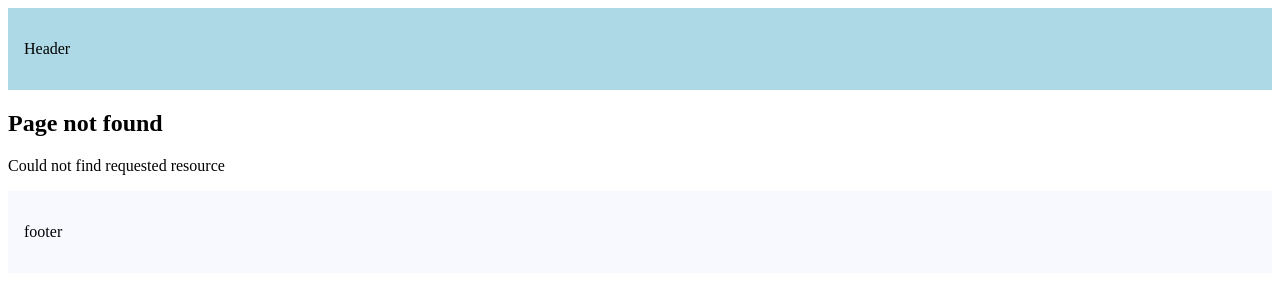
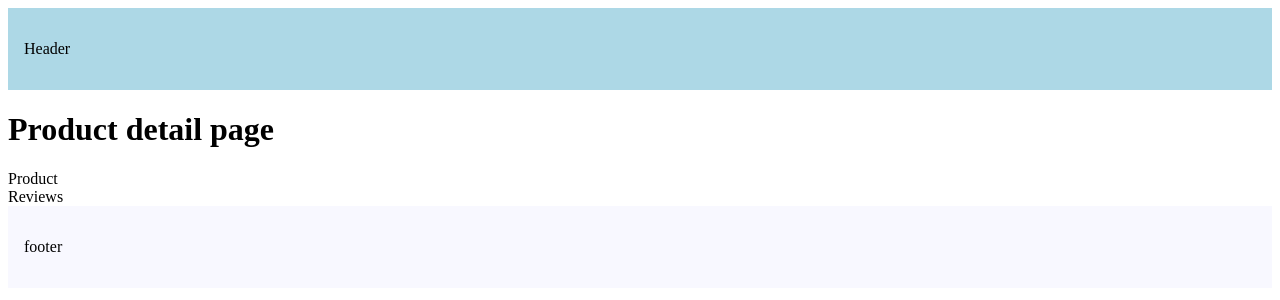
Before and after one commit to LinasData/next, a Next.js app: page /product-detail in a window 1280 px wide. Before the commit this address had no page. Shown: the top 300 px of the page. Built offline with nearby package versions, Linux system fonts and the light colour scheme.

Commit message:
feat: :zap: Streaming rendering introduced

```diff
--- /dev/null
+++ b/src/app/product-detail/page.tsx
@@ -0,0 +1,18 @@
+import { Suspense } from "react";
+
+import { Product } from "@/components/product";
+import { Reviews } from "@/components/reviews";
+
+export default function ProductDetailPage() {
+    return (
+        <div>
+            <h1>Product detail page</h1>
+            <Suspense fallback={<p>Loading product details...</p>}>
+                <Product />
+            </Suspense>
+            <Suspense fallback={<p>Loading reviews...</p>}>
+                <Reviews />
+            </Suspense>
+        </div>
+    );
+}
--- /dev/null
+++ b/src/components/product.tsx
@@ -0,0 +1,4 @@
+export const Product = async () => {
+    await new Promise((resolve) => setTimeout(resolve, 2000));
+    return <div>Product</div>;
+};
--- /dev/null
+++ b/src/components/reviews.tsx
@@ -0,0 +1,4 @@
+export const Reviews = async () => {
+    await new Promise((resolve) => setTimeout(resolve, 4000));
+    return <div>Reviews</div>;
+};
```
